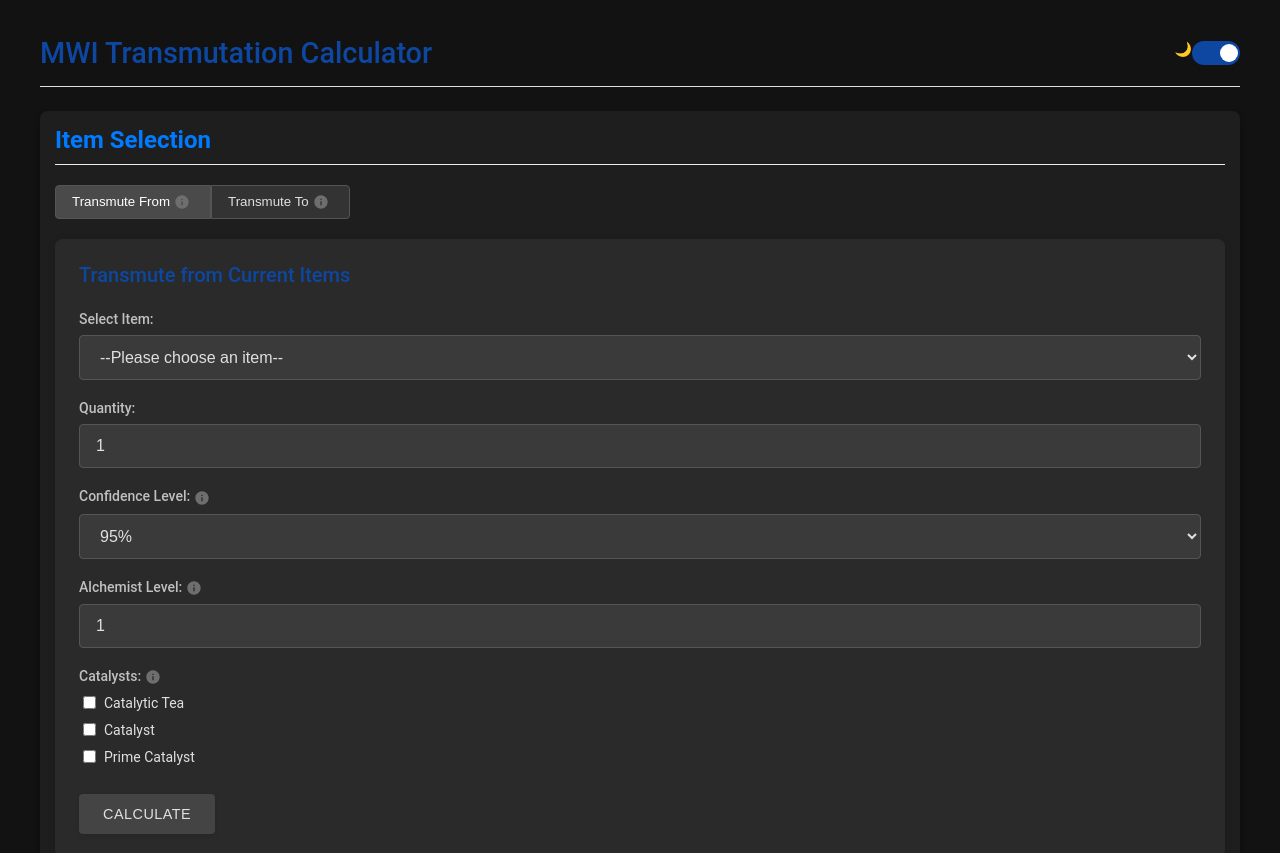
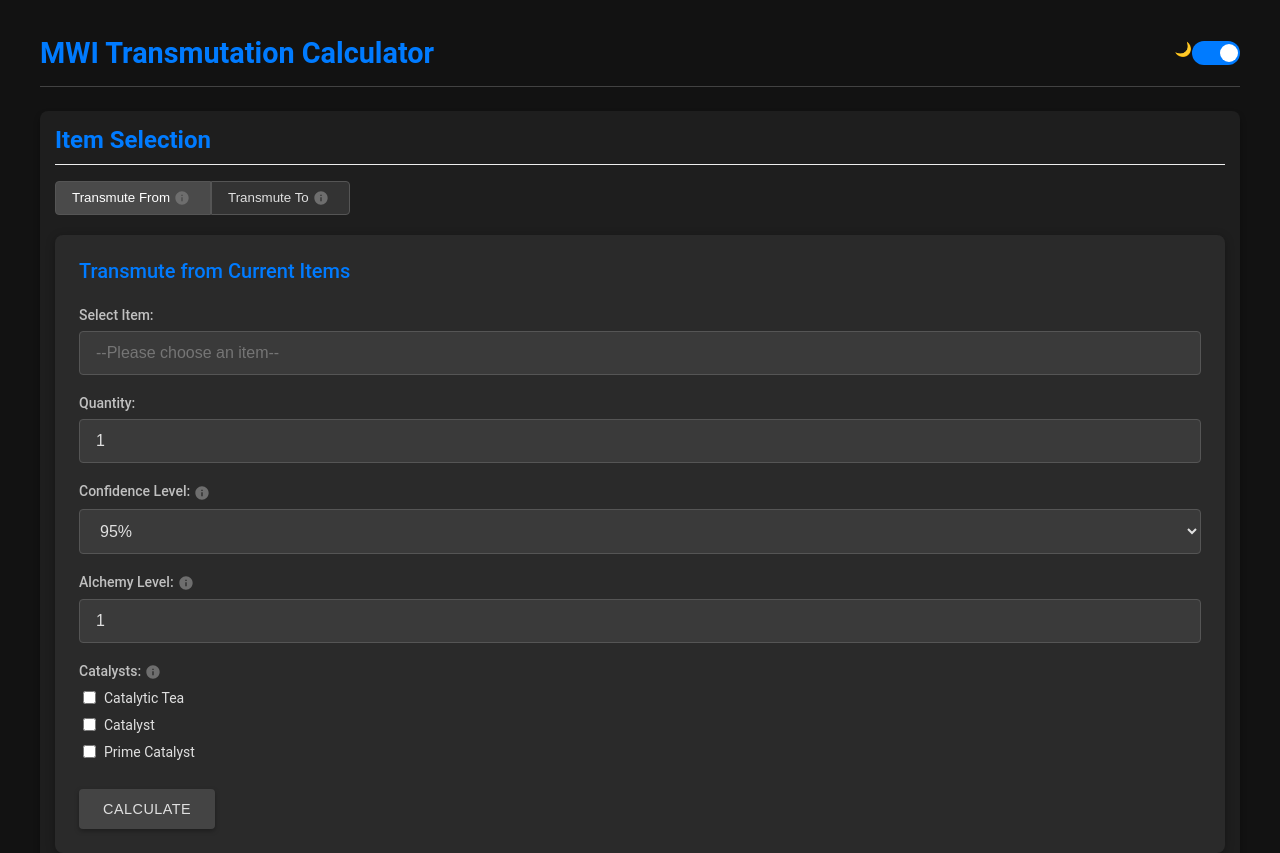
Before and after one commit to ZacheryMarcum/mwi-transmutation-calculator, a React (Create React App) app: page / in a window 1280 px wide. Shown: the top 853 px of the page. Built offline with nearby package versions, Linux system fonts and the light colour scheme.

Commit message:
Overhaul item entry UI

```diff
--- a/src/App.css
+++ b/src/App.css
@@ -42,7 +42,7 @@ body.dark {
 .app-header h1 {
   margin: 0;
   font-size: 1.8rem;
-  font-weight: 500;
+  font-weight: 700;
   color: var(--primary-color);
 }
 
@@ -68,8 +68,10 @@ td {
 }
 
 .content-section h2 {
-  color: #007bff;
+  color: var(--primary-color);
   margin-top: 0;
+  margin-bottom: 16px;
+  font-weight: 700;
   padding-bottom: 10px;
   border-bottom: 1px solid #eee;
 }
@@ -251,3 +253,12 @@ td {
   border-color: transparent;
   border-left-color: inherit;
 }
+
+.error-message {
+  color: #ff3333;
+  margin: 16px 0;
+  padding: 8px 16px;
+  background-color: rgba(255, 51, 51, 0.1);
+  border-radius: 4px;
+  border-left: 4px solid #ff3333;
+}
--- a/src/App.tsx
+++ b/src/App.tsx
@@ -9,13 +9,12 @@ import './App.css';
 import './components/MaterialStyles.css';
 import { ItemNumberInterval, calculateExpectedOutputByItemName, calculateRequiredTransmutations } from './utils/transmutationCalculator';
 import InfoButton from './components/InfoButton';
+import { getMatchedItem } from './utils/itemDetailDictParser';
 
 const AppContent: React.FC = () => {
     // State for transmutation item, target item, alpha level, and results
     const [transmutationItem, setTransmutationItem] = useState<string>('');
     const [transmutationQuantity, setTransmutationQuantity] = useState<number>(1);
-    const [targetItem, setTargetItem] = useState<string>('');
-    const [targetQuantity, setTargetQuantity] = useState<number>(1);
     const [alphaLevel, setAlphaLevel] = useState<number>(0.05);
     const [level, setLevel] = useState<number>(1);
     const [catalyticTea, setCatalyticTea] = useState<boolean>(false);
@@ -24,6 +23,7 @@ const AppContent: React.FC = () => {
     const [transmutationResults, setTransmutationResults] = useState<ItemNumberInterval[]>([]);
     const [requiredItemsResults, setRequiredItemsResults] = useState<ItemNumberInterval[]>([]);
     const [activeView, setActiveView] = useState<'transmuteFrom' | 'transmuteTo'>('transmuteFrom');
+    const [itemNotFoundError, setItemNotFoundError] = useState<string>('');
     const { theme } = useContext(ThemeContext);
 
     // Add this effect to apply theme to body element
@@ -35,8 +35,9 @@ const AppContent: React.FC = () => {
         setActiveView(selectionView);
     };
 
-    const handleItemSelect = (itemName: string, quantity: number, alpha: string, itemLevel: number, tea: boolean, cat: boolean, primeCat: boolean) => {
-        if (itemName && quantity > 0) {
+    function handleSubmit(itemName: string, quantity: number, alpha: string, itemLevel: number, tea: boolean, cat: boolean, primeCat: boolean) {
+        const matchedItem = getMatchedItem(itemName);
+        if (matchedItem && quantity > 0) {
             setTransmutationItem(itemName);
             setTransmutationQuantity(quantity);
             setAlphaLevel(parseFloat(alpha));
@@ -44,29 +45,28 @@ const AppContent: React.FC = () => {
             setCatalyticTea(tea);
             setCatalyst(cat);
             setPrimeCatalyst(primeCat);
-            setActiveView('transmuteFrom');
+            setItemNotFoundError(''); // Clear any existing error
+        } else {
+            setItemNotFoundError("Item not found. Please try again")
         }
-    };
-
-    const handleTargetItemSelect = (item: string, quantity: number, alpha: string, itemLevel: number, tea: boolean, cat: boolean, primeCat: boolean) => {
-        setTargetItem(item);
-        setTargetQuantity(quantity);
-        if (alpha) {
-            setAlphaLevel(parseFloat(alpha));
-        }
-        setLevel(itemLevel);
-        setCatalyticTea(tea);
-        setCatalyst(cat);
-        setPrimeCatalyst(primeCat);
-        setActiveView('transmuteTo');
-    };
+    }
 
     // Calculate results whenever inputs change
     useEffect(() => {
-        if (transmutationItem) {
+        const calculateFunction = activeView === 'transmuteFrom'
+            ? calculateExpectedOutputByItemName : calculateRequiredTransmutations;
+        const setResults = activeView === 'transmuteFrom'
+            ? setTransmutationResults : setRequiredItemsResults;
+        const matchedItem = getMatchedItem(transmutationItem);
+        if (matchedItem) {
+            // Clear any previous error
+            setItemNotFoundError('');
+            if (transmutationItem != matchedItem) {
+                setTransmutationItem(matchedItem);
+            }
             // Calculate what items can be created with current inventory
-            const transResults = calculateExpectedOutputByItemName(
-                transmutationItem,
+            const transResults = calculateFunction(
+                matchedItem,
                 transmutationQuantity,
                 alphaLevel,
                 level,
@@ -74,23 +74,9 @@ const AppContent: React.FC = () => {
                 catalyst,
                 primeCatalyst
             );
-            setTransmutationResults(transResults);
+            setResults(transResults);
         }
-
-        if (targetItem) {
-            // Calculate what items are required to create target item
-            const reqResults = calculateRequiredTransmutations(
-                targetItem,
-                targetQuantity,
-                alphaLevel,
-                level,
-                catalyticTea,
-                catalyst,
-                primeCatalyst
-            );
-            setRequiredItemsResults(reqResults);
-        }
-    }, [transmutationItem, targetItem, transmutationQuantity, targetQuantity, alphaLevel, level, catalyticTea, catalyst, primeCatalyst]);
+    }, [transmutationItem, transmutationQuantity, alphaLevel, level, catalyticTea, catalyst, primeCatalyst]);
 
     return (
         <div className={`app-container ${theme}`}>
@@ -142,12 +128,18 @@ const AppContent: React.FC = () => {
 
                     {activeView === 'transmuteFrom' ? (
                         <TransmuteFromSelect
-                            onSelect={handleItemSelect}
+                            onSubmit={handleSubmit}
                         />
                     ) : (
                         <TransmuteToSelect
-                            onSelect={handleTargetItemSelect}
+                            onSubmit={handleSubmit}
                         />
+                    )}
+
+                    {itemNotFoundError && (
+                        <div className="error-message">
+                            {itemNotFoundError}
+                        </div>
                     )}
                 </div>
 
@@ -183,8 +175,8 @@ const AppContent: React.FC = () => {
                             ) : activeView === 'transmuteTo' && requiredItemsResults.length > 0 ? (
                                 <RequiredItemsDisplayComponent
                                     results={requiredItemsResults}
-                                    targetItem={targetItem}
-                                    quantity={targetQuantity}
+                                    targetItem={transmutationItem}
+                                    quantity={transmutationQuantity}
                                 />
                             ) : null}
                         </div>
--- a/src/components/BaseItemSelectionComponent.tsx
+++ b/src/components/BaseItemSelectionComponent.tsx
@@ -4,7 +4,7 @@ import './MaterialStyles.css';
 import InfoButton from './InfoButton';
 
 interface BaseItemSelectionProps {
-    onSelect: (itemName: string, quantity: number, alpha: string, level: number, catalyticTea: boolean, catalyst: boolean, primeCatalyst: boolean) => void;
+    onSubmit: (itemName: string, quantity: number, alpha: string, level: number, catalyticTea: boolean, catalyst: boolean, primeCatalyst: boolean) => void;
     title: string;
     itemLabel: string;
     itemOptions: string[];
@@ -16,7 +16,7 @@ interface BaseItemSelectionProps {
 }
 
 const BaseItemSelectionComponent: React.FC<BaseItemSelectionProps> = ({
-    onSelect,
+    onSubmit,
     title,
     itemLabel,
     itemOptions,
@@ -33,7 +33,53 @@ const BaseItemSelectionComponent: React.FC<BaseItemSelectionProps> = ({
     const [catalyticTea, setCatalyticTea] = useState<boolean>(false);
     const [catalyst, setCatalyst] = useState<boolean>(false);
     const [primeCatalyst, setPrimeCatalyst] = useState<boolean>(false);
-    const { theme } = useContext(ThemeContext);    const handleItemChange = (event: React.ChangeEvent<HTMLSelectElement>) => {
+    const [showAutocomplete, setShowAutocomplete] = useState<boolean>(false);
+    const [focusedItemIndex, setFocusedItemIndex] = useState<number>(-1);
+    const { theme } = useContext(ThemeContext);
+
+    // Get filtered suggestions
+    const getFilteredSuggestions = () => {
+        return itemOptions.filter((item) => {
+            return selectedItem === ''
+                || item.toLowerCase().includes(selectedItem.toLowerCase());
+        });
+    };
+
+    // Handle keyboard navigation
+    const handleKeyDown = (e: React.KeyboardEvent) => {
+        const suggestions = getFilteredSuggestions();
+
+        // Arrow down
+        if (e.key === 'ArrowDown') {
+            e.preventDefault();
+            setFocusedItemIndex(prevIndex =>
+                prevIndex < suggestions.length - 1 ? prevIndex + 1 : 0
+            );
+        }
+        // Arrow up
+        else if (e.key === 'ArrowUp') {
+            e.preventDefault();
+            setFocusedItemIndex(prevIndex =>
+                prevIndex > 0 ? prevIndex - 1 : suggestions.length - 1
+            );
+        }
+        // Enter key
+        else if (e.key === 'Enter' && focusedItemIndex >= 0 && showAutocomplete) {
+            e.preventDefault();
+            if (suggestions[focusedItemIndex]) {
+                setSelectedItem(suggestions[focusedItemIndex]);
+                setShowAutocomplete(false);
+                setFocusedItemIndex(-1);
+            }
+        }
+        // Escape key
+        else if (e.key === 'Escape') {
+            setShowAutocomplete(false);
+            setFocusedItemIndex(-1);
+        }
+    };
+
+    const handleItemChange = (event: React.ChangeEvent<HTMLSelectElement>) => {
         setSelectedItem(event.target.value);
     };
 
@@ -59,10 +105,12 @@ const BaseItemSelectionComponent: React.FC<BaseItemSelectionProps> = ({
 
     const handlePrimeCatalystChange = (event: React.ChangeEvent<HTMLInputElement>) => {
         setPrimeCatalyst(event.target.checked);
-    };    const handleSubmit = (e: React.FormEvent) => {
+    };
+
+    const handleSubmit = (e: React.FormEvent) => {
         e.preventDefault();
         if (selectedItem && quantity > 0) {
-            onSelect(
+            onSubmit(
                 selectedItem,
                 quantity,
                 alphaLevel,
@@ -80,20 +128,44 @@ const BaseItemSelectionComponent: React.FC<BaseItemSelectionProps> = ({
             <div className="form-group">
                 <label htmlFor={itemSelectId} className={`material-label ${theme}`}>
                     {itemLabel}
-                </label>
-                <select
-                    id={itemSelectId}
-                    value={selectedItem}
-                    onChange={handleItemChange}
-                    className={`material-select ${theme}`}
-                >
-                    <option value="">{itemSelectPlaceholder}</option>
-                    {itemOptions.map((itemName) => (
-                        <option key={itemName} value={itemName}>
-                            {itemName}
-                        </option>
-                    ))}
-                </select>
+                </label>                <div className="autocomplete-container">
+                    <input
+                        id={itemSelectId}
+                        type="text"
+                        value={selectedItem}                        onChange={(e) => {
+                            setSelectedItem(e.target.value);
+                            setShowAutocomplete(true);
+                            setFocusedItemIndex(-1);
+                        }}
+                        onFocus={() => setShowAutocomplete(true)}
+                        onBlur={() => {
+                            // Delay hiding to allow for click on dropdown item
+                            setTimeout(() => setShowAutocomplete(false), 200);
+                        }}
+                        placeholder={itemSelectPlaceholder}
+                        className={`material-input ${theme}`}
+                        autoComplete="off"
+                        onKeyDown={handleKeyDown}
+                    />
+                    {showAutocomplete && (
+                        <div className={`autocomplete-dropdown ${theme}`}>
+                            {getFilteredSuggestions().map((item, index) => (
+                                <div
+                                    key={item}
+                                    className={`autocomplete-item ${
+                                        focusedItemIndex === index ? 'focused' : ''
+                                    }`}
+                                    onClick={() => {
+                                        setSelectedItem(item);
+                                        setShowAutocomplete(false);
+                                    }}
+                                >
+                                    {item}
+                                </div>
+                            ))}
+                        </div>
+                    )}
+                </div>
             </div>
             <div className="form-group">
                 <label htmlFor={quantityId} className={`material-label ${theme}`}>
@@ -135,12 +207,12 @@ const BaseItemSelectionComponent: React.FC<BaseItemSelectionProps> = ({
             </div>
             <div className="form-group">
                 <label htmlFor="level" className={`material-label ${theme}`}>
-                    Alchemist Level:
+                    Alchemy Level:
                     <InfoButton
                         content={
                             <div>
                                 <p>
-                                    Character's level affects transmutation success chance.
+                                    Character's alchemy level affects transmutation success chance.
                                 </p>
                             </div>
                         }
--- a/src/components/MaterialStyles.css
+++ b/src/components/MaterialStyles.css
@@ -16,8 +16,8 @@
 }
 
 /* Dark theme variables */
-.dark-theme {
-  --primary-color: #1a237e;
+.dark {
+  --primary-color: #007bff;
   --primary-color-light: #534bae;
   --primary-color-dark: #000051;
   --text-on-primary: #ffffff;
@@ -97,6 +97,42 @@ body {
   transition: all 0.3s ease;
   color: var(--text-color-primary);
   box-sizing: border-box;
+}
+
+.autocomplete-container {
+  position: relative;
+  width: 100%;
+}
+
+.autocomplete-dropdown {
+  position: absolute;
+  width: 100%;
+  max-height: 300px;
+  overflow-y: auto;
+  background-color: var(--surface-color);
+  color: var(--text-color-primary);
+  border: 1px solid var(--border-color);
+  border-radius: 0 0 4px 4px;
+  box-shadow: 0 4px 8px var(--shadow-color);
+  z-index: 10;
+}
+
+/* Ensure dark theme styling */
+.autocomplete-dropdown.dark {
+  background-color: var(--surface-color);
+  border-color: var(--border-color);
+}
+
+.autocomplete-item {
+  padding: 10px 16px;
+  cursor: pointer;
+  transition: background-color 0.2s ease;
+  color: var(--text-color-primary);
+}
+
+.autocomplete-item:hover,
+.autocomplete-item.focused {
+  background-color: var(--input-background);
 }
 
 .material-select:focus,
--- a/src/components/TransmuteFromSelect.tsx
+++ b/src/components/TransmuteFromSelect.tsx
@@ -3,13 +3,13 @@ import { getTransmutableList } from '../utils/itemDetailDictParser';
 import BaseItemSelectionComponent from './BaseItemSelectionComponent';
 
 interface TransmuteFromSelectProps {
-    onSelect: (itemName: string, quantity: number, alpha: string, level: number, catalyticTea: boolean, catalyst: boolean, primeCatalyst: boolean) => void;
+    onSubmit: (itemName: string, quantity: number, alpha: string, level: number, catalyticTea: boolean, catalyst: boolean, primeCatalyst: boolean) => void;
 }
 
-const TransmuteFromSelect: React.FC<TransmuteFromSelectProps> = ({ onSelect }) => {
+const TransmuteFromSelect: React.FC<TransmuteFromSelectProps> = ({ onSubmit }) => {
     return (
         <BaseItemSelectionComponent
-            onSelect={onSelect}
+            onSubmit={onSubmit}
             title="Transmute from Current Items"
             itemLabel="Select Item:"
             itemOptions={getTransmutableList()}
--- a/src/components/TransmuteToSelect.tsx
+++ b/src/components/TransmuteToSelect.tsx
@@ -3,13 +3,13 @@ import { getItemNameList, getObtainableViaTransmutationList } from '../utils/ite
 import BaseItemSelectionComponent from './BaseItemSelectionComponent';
 
 interface ItemSelectionProps {
-    onSelect: (itemName: string, quantity: number, alpha: string, level: number, catalyticTea: boolean, catalyst: boolean, primeCatalyst: boolean) => void;
+    onSubmit: (itemName: string, quantity: number, alpha: string, level: number, catalyticTea: boolean, catalyst: boolean, primeCatalyst: boolean) => void;
 }
 
-const TransmuteToSelect: React.FC<ItemSelectionProps> = ({ onSelect }) => {
+const TransmuteToSelect: React.FC<ItemSelectionProps> = ({ onSubmit }) => {
     return (
         <BaseItemSelectionComponent
-            onSelect={onSelect}
+            onSubmit={onSubmit}
             title="Set Item Production Target"
             itemLabel="Select Target Item:"
             itemOptions={getObtainableViaTransmutationList()}
--- a/src/utils/itemDetailDictParser.ts
+++ b/src/utils/itemDetailDictParser.ts
@@ -47,46 +47,57 @@ export function getDropTable(itemKey: string) {
 }
 
 export function getItemNameList() {
-    const itemNameList: string[] = [];
-    for (const itemKey in itemsDetailDict) {
-        const itemDetail = itemsDetailDict[itemKey];
-        if (itemDetail.name) {
-            itemNameList.push(itemDetail.name);
-        }
-    }
-    return itemNameList;
+    return Object.values(itemsDetailDict)
+        .map((detail: ItemDetail) => {
+            return detail.name;
+        })
+        // Name must be not be falsy
+        .filter((name: string) => { return name; });
 }
 
 export function getTransmutableList() {
-    const itemNameList: string[] = [];
-    for (const itemKey in itemsDetailDict) {
-        const itemDetail = itemsDetailDict[itemKey];
-        if (itemDetail.name && itemDetail.alchemyDetail?.transmuteDropTable) {
-            itemNameList.push(itemDetail.name);
-        }
-    }
-    return itemNameList;
+    return Object.keys(itemsDetailDict)
+        .filter((key: string) => {
+            // Must be non-null and defined
+            return itemsDetailDict[key].alchemyDetail?.transmuteDropTable;
+        })
+        .map(itemKeyToName);
 }
 
 export function getItemListTransmutesInto(itemName: string): string[] {
-    const itemList: string[] = [];
     const targetKey = itemNameToKey(itemName);
-    for (const itemKey in itemsDetailDict) {
-        const table = getDropTable(itemKey);
-        if (table.find((x: TransmuteDropItem) => { return targetKey == x.itemHrid })) {
-            itemList.push(itemKeyToName(itemKey));
-        }
+    const transmutesIntoTarget = getTransmutesIntoItemPredicate(targetKey);
+    return Object.keys(itemsDetailDict)
+        .filter(transmutesIntoTarget)
+        .map(itemKeyToName);
+}
+
+/**
+ * Creates a predicate function that determines if a given item can be transmuted into the pre-selected target item.
+ *
+ * @param targetKey - The key of the target item for the predicate (will be baked into the returned predicate)
+ * @returns A predicate that takes an item key and determines if it can be transmuted into the predicate's target item.
+ */
+function getTransmutesIntoItemPredicate(targetKey: string) {
+    return (givenKey: string) => {
+        const table = getDropTable(givenKey);
+        return table.find((x: TransmuteDropItem) => { return targetKey == x.itemHrid }) !== undefined;
     }
-    return itemList;
 }
 
 export function getObtainableViaTransmutationList() {
-    const itemNameList: string[] = [];
-    for (const itemKey in itemsDetailDict) {
-        const options = getItemListTransmutesInto(itemKeyToName(itemKey));
-        if (options.length > 0) {
-            itemNameList.push(itemKeyToName(itemKey));
-        }
-    }
-    return itemNameList;
+    return Object.keys(itemsDetailDict)
+        .filter(isObtainableViaTransmutation)
+        .map(itemKeyToName);
 }
+
+function isObtainableViaTransmutation(itemKey: string) {
+    const options = getItemListTransmutesInto(itemKeyToName(itemKey));
+    return options.length > 0;
+}
+
+export function getMatchedItem(input: string): string | undefined {
+    return Object.values(itemsDetailDict).find((entry) => {
+        return input.toLowerCase() == entry.name.toLowerCase();
+    })?.name;
+}
```
